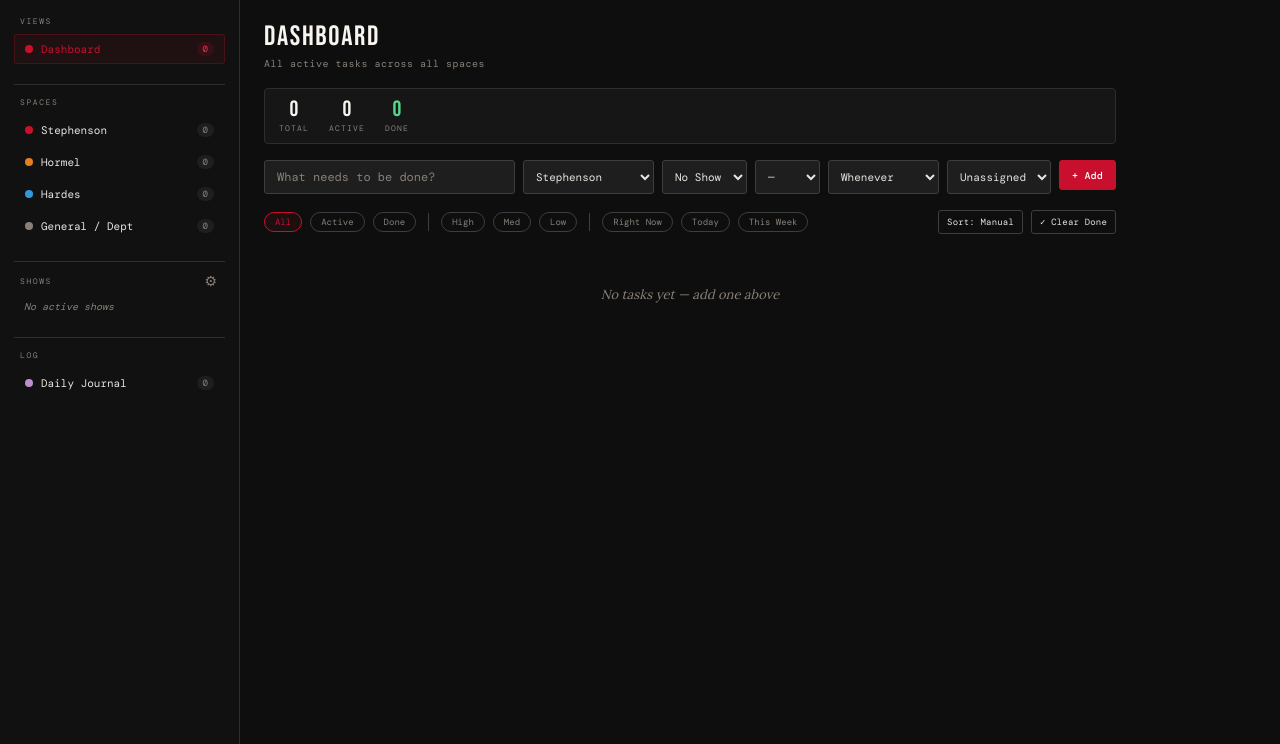
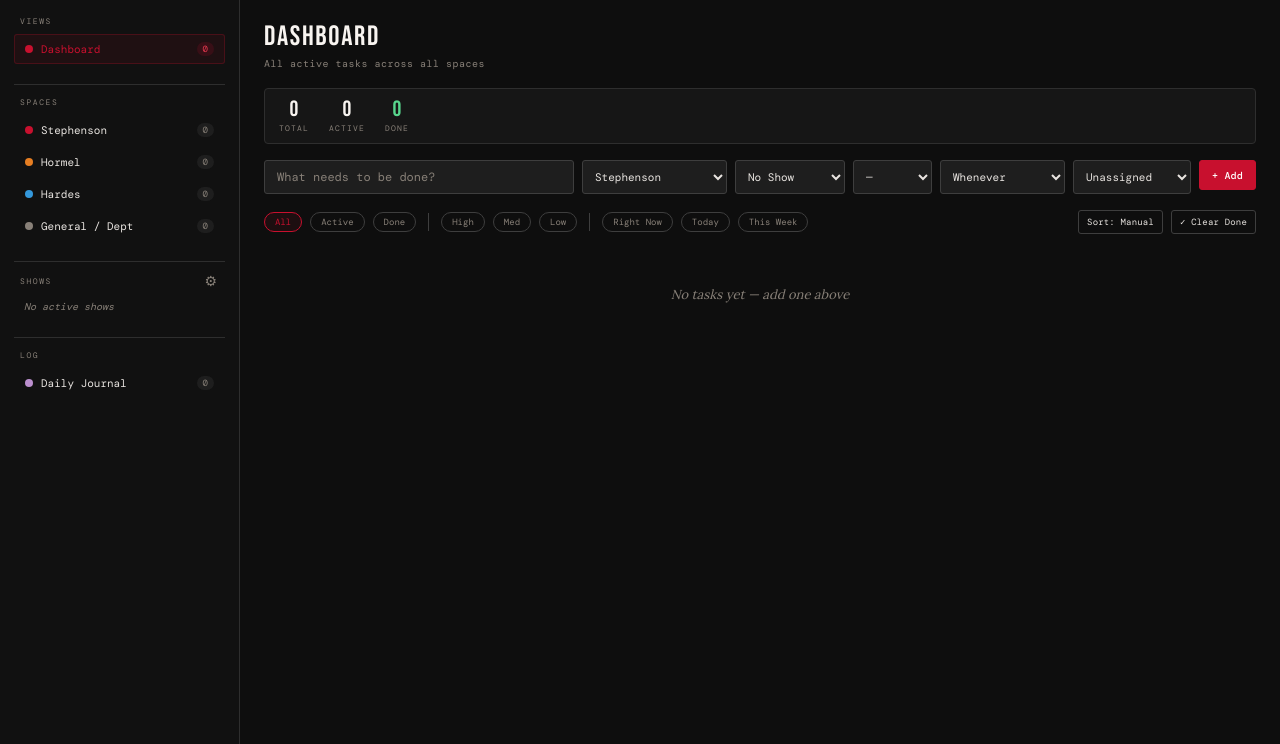
Before and after one commit to PTCAudio/AUD-IT, a Flask app: page /tasks in a window 1280 px wide. Shown: the part 56-800 px from the top of the page. Run offline with Flask 3, Linux system fonts and the light colour scheme; the visitor is signed in with stand-in values (Sample User, id 1); data comes from the database, SQL or seed files in the repository; data that the repository does not hold is empty; some libraries are stand-ins or nearby versions; some web fonts are replaced.

Commit message:
Page Sizing

```diff
--- a/templates/tasks.html
+++ b/templates/tasks.html
@@ -28,7 +28,7 @@
 .sb-shows-list{max-height:200px;overflow-y:auto}
 
 /* ── MAIN ── */
-#main{padding:20px 24px;max-width:900px}
+#main{padding:20px 24px;max-width:1400px;width:100%;margin:0 auto}
 .view-title{font-family:var(--disp);font-size:28px;letter-spacing:.06em;color:var(--wht);margin-bottom:4px}
 .view-sub{font-family:var(--mono);font-size:10px;color:var(--mut);letter-spacing:.05em;margin-bottom:18px}
 
@@ -45,7 +45,10 @@
 .add-row input[type=text]{flex:1;min-width:200px;font-family:var(--mono);font-size:12px;padding:8px 12px;border:1px solid var(--b2);border-radius:3px;background:var(--pan);color:var(--txt);outline:none}
 .add-row input:focus{border-color:var(--red)}
 .add-row input::placeholder{color:var(--mut)}
-.add-row select{font-family:var(--mono);font-size:11px;padding:6px 8px;border:1px solid var(--b2);border-radius:3px;background:var(--pan);color:var(--txt);outline:none;cursor:pointer}
+.add-row select{font-family:var(--mono);font-size:11px;padding:6px 22px 6px 8px;border:1px solid var(--b2);border-radius:3px;background:var(--pan);color:var(--txt);outline:none;cursor:pointer;flex:0 0 auto;max-width:100%}
+.add-row select#newSpace,.add-row select#newShow{min-width:110px}
+.add-row select#newAssignee{min-width:100px}
+.add-row select#newUrg{min-width:95px}
 .add-row select option{background:var(--pan)}
 
 /* ── FILTERS ── */
```
